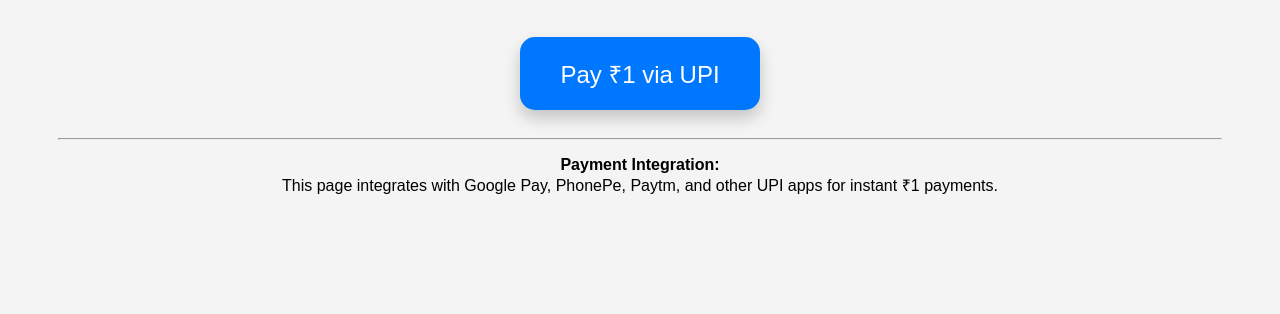
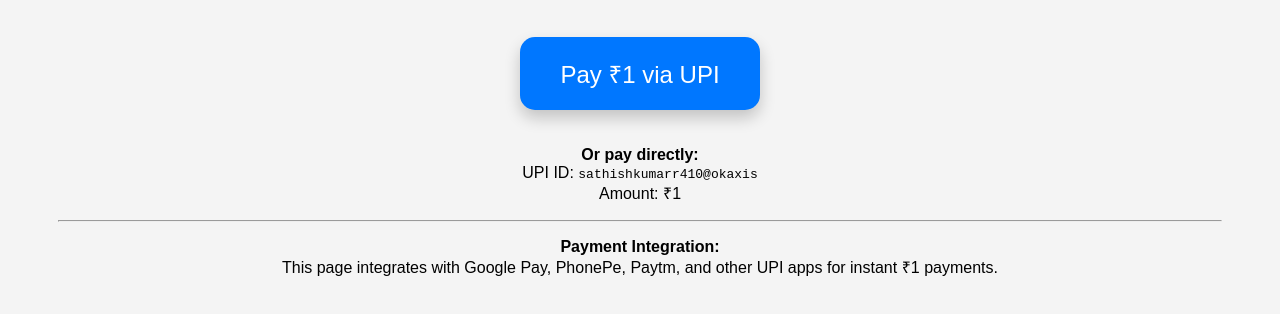
Before and after one commit to sathish847/easypay, a plain HTML site: page index.html in a window 1280 px wide. Shown: the part 174-488 px from the top of the page. Drawn offline with Linux system fonts and the light colour scheme.

Commit message:
Add simple UPI details display for manual payments

```diff
--- a/index.html
+++ b/index.html
@@ -27,6 +27,10 @@
         Pay ₹1 via UPI
     </button>
 
+    <p><b>Or pay directly:</b><br>
+       UPI ID: <code>sathishkumarr410@okaxis</code><br>
+       Amount: ₹1</p>
+
     <script>
         function payNow() {
             // Payment to specified UPI ID
```
